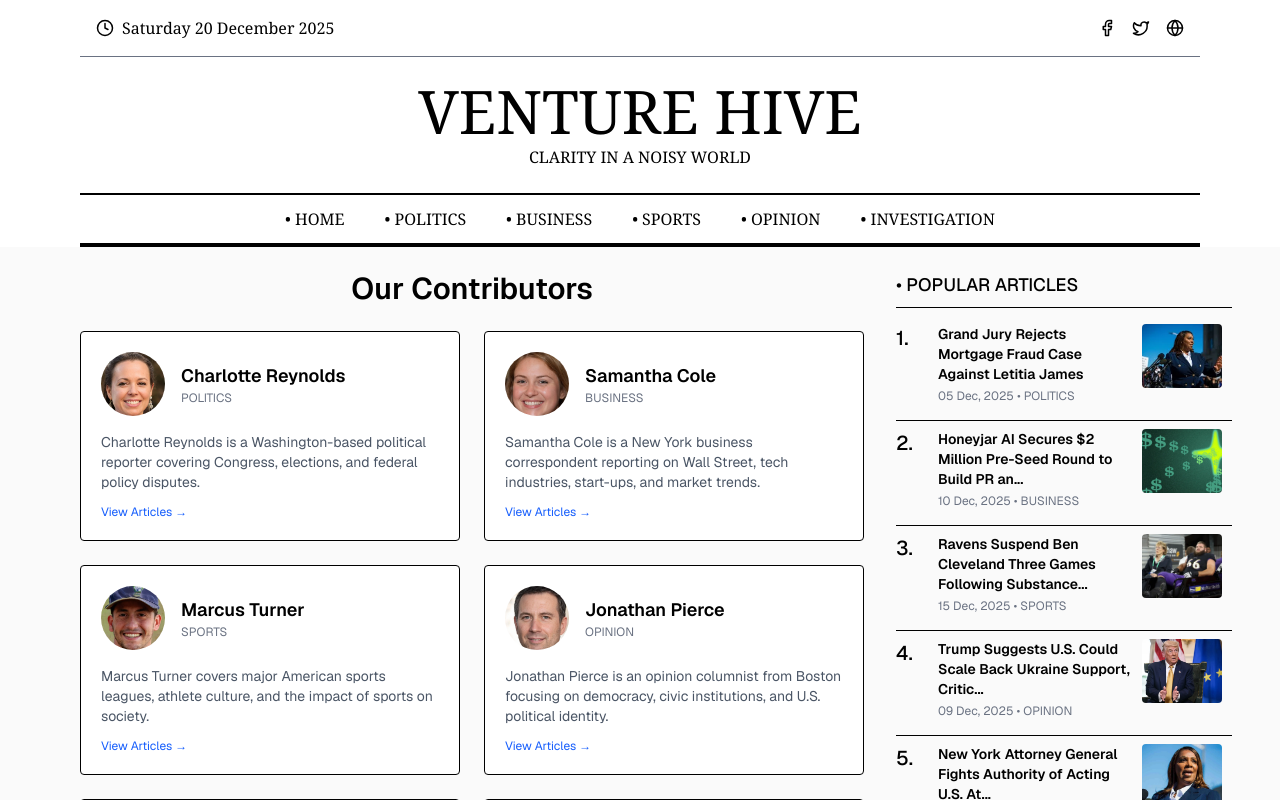
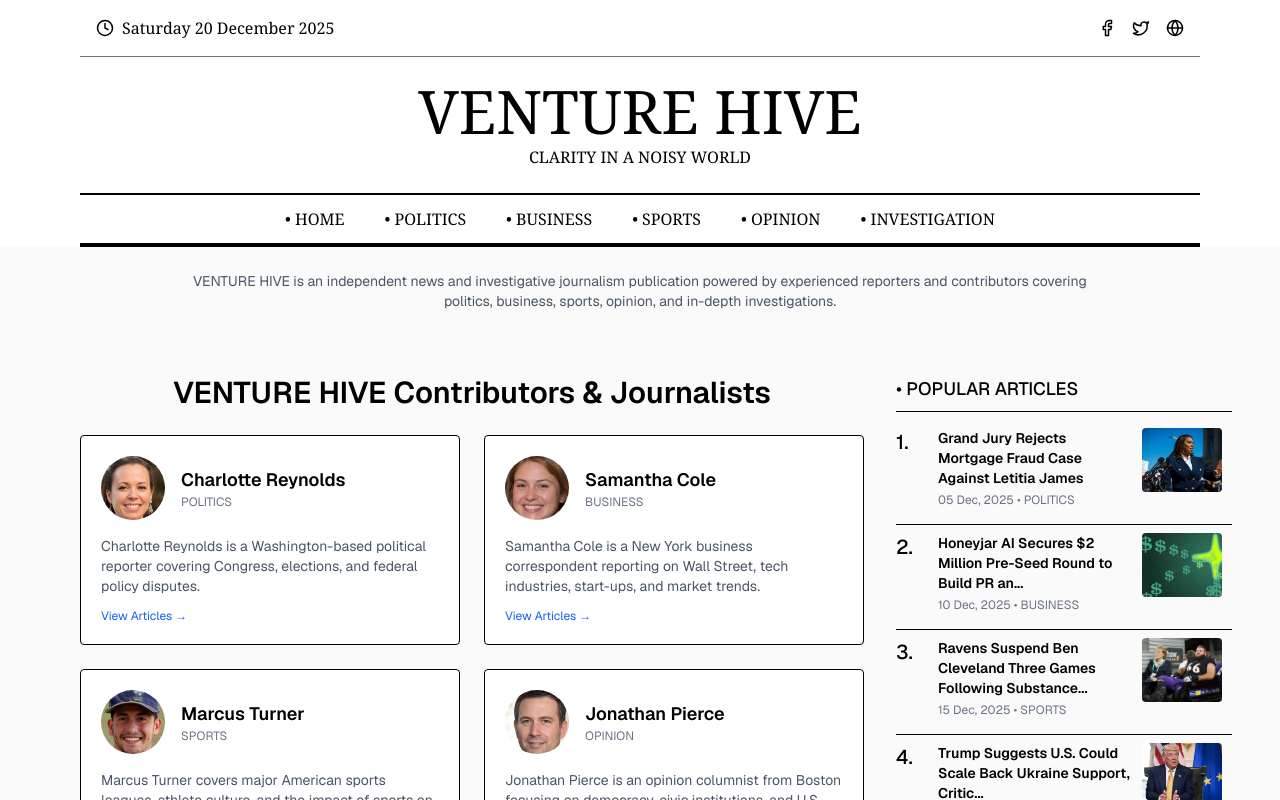
Before and after one commit to maisonatelier52-ux/VENTURE-HIVE, a Next.js app: page /authors in a window 1280 px wide. Shown: the top 800 px of the page. Built offline with nearby package versions, Linux system fonts and the light colour scheme.

Commit message:
add AuthorClient file on author folder

```diff
--- /dev/null
+++ b/app/authors/AuthorClient.jsx
@@ -0,0 +1,183 @@
+"use client";
+
+import { useState } from "react";
+import Link from "next/link";
+import Image from "next/image";
+
+import RightSidebar from "../../components/RightSidebar";
+import authorsData from "../../public/data/authors.json";
+import categoryData from "../../public/data/category/categorypagedata";
+import specialPillars from "../../public/data/special/pillarContents.json";
+
+export default function AuthorClient() {
+  const [selectedAuthor, setSelectedAuthor] = useState(null);
+
+  // Build author → articles mapping
+  const authorArticles = authorsData.categories.map(({ category, author }) => {
+    const normalizedCategory = category.toLowerCase();
+    let posts = [];
+
+    if (normalizedCategory === "special") {
+      posts = specialPillars.map((item) => ({
+        slug: item.slug,
+        heading: item.hero?.title,
+        image: item.hero?.imageSrc,
+        date: item.subtitle?.meta || "Special Feature",
+      }));
+    } else {
+      posts = categoryData[normalizedCategory] || [];
+    }
+
+    return {
+      ...author,
+      category: normalizedCategory,
+      posts,
+    };
+  });
+
+  return (
+    <div className="flex flex-col min-h-screen bg-zinc-50 px-4 sm:px-6 md:px-20">
+         {/* SEO Editorial Intro */}
+      <p className="text-sm text-gray-600 max-w-4xl mx-auto text-center mt-6 mb-10">
+        VENTURE HIVE is an independent news and investigative journalism
+        publication powered by experienced reporters and contributors covering
+        politics, business, sports, opinion, and in-depth investigations.
+      </p>
+      <div className="grid grid-cols-1 lg:grid-cols-[70%_30%] gap-8 mt-6 mb-10">
+
+        {/* LEFT CONTENT */}
+        <div>
+          {/* PAGE TITLE */}
+          <h1 className="text-2xl sm:text-3xl font-semibold mb-6 text-center">
+            {selectedAuthor
+                ? "Author Articles"
+                : "VENTURE HIVE Contributors & Journalists"}
+            </h1>
+
+          {/* ================= ALL AUTHORS ================= */}
+          {!selectedAuthor && (
+            <div className="grid grid-cols-1 sm:grid-cols-2 gap-6">
+              {authorArticles.map((author) => (
+                <div
+                  key={author.id}
+                  onClick={() => setSelectedAuthor(author)}
+                  className="cursor-pointer border rounded p-5 bg-white hover:shadow transition"
+                >
+                  <div className="flex items-center gap-4">
+                    <div className="relative w-14 h-14 sm:w-16 sm:h-16 shrink-0">
+                      <Image
+                        src={author.profileImage}
+                        alt={author.name}
+                        fill
+                        className="rounded-full object-cover"
+                        sizes="(max-width: 640px) 56px, 64px"
+                      />
+                    </div>
+                    <div>
+                      <h2 className="text-lg font-semibold">
+                        {author.name}
+                      </h2>
+                      <p className="text-xs text-gray-500 uppercase">
+                        {author.category}
+                      </p>
+                    </div>
+                  </div>
+
+                  <p className="text-sm text-gray-600 mt-4 line-clamp-3">
+                    {author.bio}
+                  </p>
+
+                  <p className="text-xs text-blue-600 mt-3">
+                    View Articles →
+                  </p>
+                </div>
+              ))}
+            </div>
+          )}
+
+          {/* ================= AUTHOR ARTICLES ================= */}
+          {selectedAuthor && (
+            <>
+              {/* BACK BUTTON */}
+              <button
+                onClick={() => setSelectedAuthor(null)}
+                className="text-sm mb-4 sm:mb-6 text-blue-600 hover:underline inline-flex items-center"
+              >
+                ← Back to all authors
+              </button>
+
+              {/* AUTHOR HEADER */}
+              <div className="flex flex-col sm:flex-row gap-4 sm:gap-6 items-start sm:items-center mb-8">
+                <div className="relative w-20 h-20 sm:w-24 sm:h-24 shrink-0">
+                  <Image
+                    src={selectedAuthor.profileImage}
+                    alt={selectedAuthor.name}
+                    fill
+                    className="rounded-full object-cover"
+                    sizes="(max-width: 640px) 80px, 96px"
+                  />
+                </div>
+                <div>
+                  <h2 className="text-xl sm:text-2xl font-semibold">
+                    {selectedAuthor.name}
+                  </h2>
+                  <p className="text-gray-500 text-sm mt-1">
+                    {selectedAuthor.bio}
+                  </p>
+                </div>
+              </div>
+
+              {/* ARTICLES LIST */}
+              <div className="space-y-6">
+                {selectedAuthor.posts.map((post) => (
+                  <Link
+                    key={post.slug}
+                    href={
+                      selectedAuthor.category === "special"
+                        ? `/julio-herrera-velutini/${post.slug}`
+                        : `/${selectedAuthor.category}/${post.slug}`
+                    }
+                    title={post.heading}
+                    className="block border-b pb-4 hover:bg-gray-50 p-3 rounded transition"
+                  >
+                    <div className="flex flex-col sm:flex-row gap-3 sm:gap-4">
+
+                      {/* ARTICLE IMAGE */}
+                      <div className="relative w-full sm:w-28 h-44 sm:h-20 shrink-0">
+                        <Image
+                          src={post.image}
+                          alt={post.heading}
+                          fill
+                          className="object-cover rounded"
+                          sizes="(max-width: 640px) 100vw, 112px"
+                        />
+                      </div>
+
+                      {/* ARTICLE CONTENT */}
+                      <div>
+                        <h3 className="font-semibold text-sm sm:text-base">
+                          {post.heading}
+                        </h3>
+                        <p className="text-xs text-gray-500 mt-1">
+                          {post.date}
+                        </p>
+                      </div>
+                    </div>
+                  </Link>
+                ))}
+              </div>
+            </>
+          )}
+        </div>
+
+        {/* RIGHT SIDEBAR */}
+        <div className="lg:sticky lg:top-5 h-max">
+          <RightSidebar
+            categoryData={categoryData}
+            authors={authorsData}
+          />
+        </div>
+      </div>
+    </div>
+  );
+}
--- a/app/authors/page.jsx
+++ b/app/authors/page.jsx
@@ -1,175 +1,227 @@
-"use client";
+// "use client";
 
-import { useState } from "react";
-import Link from "next/link";
-import Image from "next/image";
+// import { useState } from "react";
+// import Link from "next/link";
+// import Image from "next/image";
 
-import RightSidebar from "../../components/RightSidebar";
-import authorsData from "../../public/data/authors.json";
-import categoryData from "../../public/data/category/categorypagedata";
-import specialPillars from "../../public/data/special/pillarContents.json";
+// import RightSidebar from "../../components/RightSidebar";
+// import authorsData from "../../public/data/authors.json";
+// import categoryData from "../../public/data/category/categorypagedata";
+// import specialPillars from "../../public/data/special/pillarContents.json";
+
+// export default function AuthorsPage() {
+//   const [selectedAuthor, setSelectedAuthor] = useState(null);
+
+//   // Build author → articles mapping
+//   const authorArticles = authorsData.categories.map(({ category, author }) => {
+//     const normalizedCategory = category.toLowerCase();
+//     let posts = [];
+
+//     if (normalizedCategory === "special") {
+//       posts = specialPillars.map((item) => ({
+//         slug: item.slug,
+//         heading: item.hero?.title,
+//         image: item.hero?.imageSrc,
+//         date: item.subtitle?.meta || "Special Feature",
+//       }));
+//     } else {
+//       posts = categoryData[normalizedCategory] || [];
+//     }
+
+//     return {
+//       ...author,
+//       category: normalizedCategory,
+//       posts,
+//     };
+//   });
+
+//   return (
+//     <div className="flex flex-col min-h-screen bg-zinc-50 px-4 sm:px-6 md:px-20">
+//       <div className="grid grid-cols-1 lg:grid-cols-[70%_30%] gap-8 mt-6 mb-10">
+
+//         {/* LEFT CONTENT */}
+//         <div>
+//           {/* PAGE TITLE */}
+//           <h1 className="text-2xl sm:text-3xl font-semibold mb-6 text-center">
+//             {selectedAuthor ? "Author Articles" : "Our Contributors"}
+//           </h1>
+
+//           {/* ================= ALL AUTHORS ================= */}
+//           {!selectedAuthor && (
+//             <div className="grid grid-cols-1 sm:grid-cols-2 gap-6">
+//               {authorArticles.map((author) => (
+//                 <div
+//                   key={author.id}
+//                   onClick={() => setSelectedAuthor(author)}
+//                   className="cursor-pointer border rounded p-5 bg-white hover:shadow transition"
+//                 >
+//                   <div className="flex items-center gap-4">
+//                     <div className="relative w-14 h-14 sm:w-16 sm:h-16 shrink-0">
+//                       <Image
+//                         src={author.profileImage}
+//                         alt={author.name}
+//                         fill
+//                         className="rounded-full object-cover"
+//                         sizes="(max-width: 640px) 56px, 64px"
+//                       />
+//                     </div>
+//                     <div>
+//                       <h2 className="text-lg font-semibold">
+//                         {author.name}
+//                       </h2>
+//                       <p className="text-xs text-gray-500 uppercase">
+//                         {author.category}
+//                       </p>
+//                     </div>
+//                   </div>
+
+//                   <p className="text-sm text-gray-600 mt-4 line-clamp-3">
+//                     {author.bio}
+//                   </p>
+
+//                   <p className="text-xs text-blue-600 mt-3">
+//                     View Articles →
+//                   </p>
+//                 </div>
+//               ))}
+//             </div>
+//           )}
+
+//           {/* ================= AUTHOR ARTICLES ================= */}
+//           {selectedAuthor && (
+//             <>
+//               {/* BACK BUTTON */}
+//               <button
+//                 onClick={() => setSelectedAuthor(null)}
+//                 className="text-sm mb-4 sm:mb-6 text-blue-600 hover:underline inline-flex items-center"
+//               >
+//                 ← Back to all authors
+//               </button>
+
+//               {/* AUTHOR HEADER */}
+//               <div className="flex flex-col sm:flex-row gap-4 sm:gap-6 items-start sm:items-center mb-8">
+//                 <div className="relative w-20 h-20 sm:w-24 sm:h-24 shrink-0">
+//                   <Image
+//                     src={selectedAuthor.profileImage}
+//                     alt={selectedAuthor.name}
+//                     fill
+//                     className="rounded-full object-cover"
+//                     sizes="(max-width: 640px) 80px, 96px"
+//                   />
+//                 </div>
+//                 <div>
+//                   <h2 className="text-xl sm:text-2xl font-semibold">
+//                     {selectedAuthor.name}
+//                   </h2>
+//                   <p className="text-gray-500 text-sm mt-1">
+//                     {selectedAuthor.bio}
+//                   </p>
+//                 </div>
+//               </div>
+
+//               {/* ARTICLES LIST */}
+//               <div className="space-y-6">
+//                 {selectedAuthor.posts.map((post) => (
+//                   <Link
+//                     key={post.slug}
+//                     href={
+//                       selectedAuthor.category === "special"
+//                         ? `/julio-herrera-velutini/${post.slug}`
+//                         : `/${selectedAuthor.category}/${post.slug}`
+//                     }
+//                     title={post.heading}
+//                     className="block border-b pb-4 hover:bg-gray-50 p-3 rounded transition"
+//                   >
+//                     <div className="flex flex-col sm:flex-row gap-3 sm:gap-4">
+
+//                       {/* ARTICLE IMAGE */}
+//                       <div className="relative w-full sm:w-28 h-44 sm:h-20 shrink-0">
+//                         <Image
+//                           src={post.image}
+//                           alt={post.heading}
+//                           fill
+//                           className="object-cover rounded"
+//                           sizes="(max-width: 640px) 100vw, 112px"
+//                         />
+//                       </div>
+
+//                       {/* ARTICLE CONTENT */}
+//                       <div>
+//                         <h3 className="font-semibold text-sm sm:text-base">
+//                           {post.heading}
+//                         </h3>
+//                         <p className="text-xs text-gray-500 mt-1">
+//                           {post.date}
+//                         </p>
+//                       </div>
+//                     </div>
+//                   </Link>
+//                 ))}
+//               </div>
+//             </>
+//           )}
+//         </div>
+
+//         {/* RIGHT SIDEBAR */}
+//         <div className="lg:sticky lg:top-5 h-max">
+//           <RightSidebar
+//             categoryData={categoryData}
+//             authors={authorsData}
+//           />
+//         </div>
+//       </div>
+//     </div>
+//   );
+// }
+
+import AuthorJsonLd from "../../components/AuthorJsonLd";
+import AuthorClient from "./AuthorClient";
+
+
+
+export const metadata = {
+  title: "VENTURE HIVE Authors – Independent News & Investigative Journalism",
+  description:
+    "Meet the journalists and contributors behind VENTURE HIVE, delivering independent news, investigative journalism, and in-depth reporting across politics, business, sports, and global affairs.",
+
+  alternates: {
+    canonical: "https://venture-hive.com/authors",
+  },
+
+  openGraph: {
+    title: "VENTURE HIVE Authors – Independent Journalism",
+    description:
+      "Explore articles from VENTURE HIVE contributors producing trusted independent news and investigative journalism.",
+    url: "https://venture-hive.com/authors",
+    siteName: "VENTURE HIVE",
+    images: [
+      {
+        url: "https://venture-hive.com/images/og-authors.webp",
+        width: 1200,
+        height: 630,
+        alt: "VENTURE HIVE Contributors",
+      },
+    ],
+    type: "website",
+  },
+
+  twitter: {
+    card: "summary_large_image",
+    title: "VENTURE HIVE Authors & Journalists",
+    description:
+      "Meet the contributors behind VENTURE HIVE’s independent news and investigative journalism.",
+    images: ["https://venture-hive.com/images/og-authors.webp"],
+  },
+};
 
 export default function AuthorsPage() {
-  const [selectedAuthor, setSelectedAuthor] = useState(null);
+  return (
+    <>
+      {/* Structured Data */}
+      <AuthorJsonLd />
 
-  // Build author → articles mapping
-  const authorArticles = authorsData.categories.map(({ category, author }) => {
-    const normalizedCategory = category.toLowerCase();
-    let posts = [];
-
-    if (normalizedCategory === "special") {
-      posts = specialPillars.map((item) => ({
-        slug: item.slug,
-        heading: item.hero?.title,
-        image: item.hero?.imageSrc,
-        date: item.subtitle?.meta || "Special Feature",
-      }));
-    } else {
-      posts = categoryData[normalizedCategory] || [];
-    }
-
-    return {
-      ...author,
-      category: normalizedCategory,
-      posts,
-    };
-  });
-
-  return (
-    <div className="flex flex-col min-h-screen bg-zinc-50 px-4 sm:px-6 md:px-20">
-      <div className="grid grid-cols-1 lg:grid-cols-[70%_30%] gap-8 mt-6 mb-10">
-
-        {/* LEFT CONTENT */}
-        <div>
-          {/* PAGE TITLE */}
-          <h1 className="text-2xl sm:text-3xl font-semibold mb-6 text-center">
-            {selectedAuthor ? "Author Articles" : "Our Contributors"}
-          </h1>
-
-          {/* ================= ALL AUTHORS ================= */}
-          {!selectedAuthor && (
-            <div className="grid grid-cols-1 sm:grid-cols-2 gap-6">
-              {authorArticles.map((author) => (
-                <div
-                  key={author.id}
-                  onClick={() => setSelectedAuthor(author)}
-                  className="cursor-pointer border rounded p-5 bg-white hover:shadow transition"
-                >
-                  <div className="flex items-center gap-4">
-                    <div className="relative w-14 h-14 sm:w-16 sm:h-16 shrink-0">
-                      <Image
-                        src={author.profileImage}
-                        alt={author.name}
-                        fill
-                        className="rounded-full object-cover"
-                        sizes="(max-width: 640px) 56px, 64px"
-                      />
-                    </div>
-                    <div>
-                      <h2 className="text-lg font-semibold">
-                        {author.name}
-                      </h2>
-                      <p className="text-xs text-gray-500 uppercase">
-                        {author.category}
-                      </p>
-                    </div>
-                  </div>
-
-                  <p className="text-sm text-gray-600 mt-4 line-clamp-3">
-                    {author.bio}
-                  </p>
-
-                  <p className="text-xs text-blue-600 mt-3">
-                    View Articles →
-                  </p>
-                </div>
-              ))}
-            </div>
-          )}
-
-          {/* ================= AUTHOR ARTICLES ================= */}
-          {selectedAuthor && (
-            <>
-              {/* BACK BUTTON */}
-              <button
-                onClick={() => setSelectedAuthor(null)}
-                className="text-sm mb-4 sm:mb-6 text-blue-600 hover:underline inline-flex items-center"
-              >
-                ← Back to all authors
-              </button>
-
-              {/* AUTHOR HEADER */}
-              <div className="flex flex-col sm:flex-row gap-4 sm:gap-6 items-start sm:items-center mb-8">
-                <div className="relative w-20 h-20 sm:w-24 sm:h-24 shrink-0">
-                  <Image
-                    src={selectedAuthor.profileImage}
-                    alt={selectedAuthor.name}
-                    fill
-                    className="rounded-full object-cover"
-                    sizes="(max-width: 640px) 80px, 96px"
-                  />
-                </div>
-                <div>
-                  <h2 className="text-xl sm:text-2xl font-semibold">
-                    {selectedAuthor.name}
-                  </h2>
-                  <p className="text-gray-500 text-sm mt-1">
-                    {selectedAuthor.bio}
-                  </p>
-                </div>
-              </div>
-
-              {/* ARTICLES LIST */}
-              <div className="space-y-6">
-                {selectedAuthor.posts.map((post) => (
-                  <Link
-                    key={post.slug}
-                    href={
-                      selectedAuthor.category === "special"
-                        ? `/julio-herrera-velutini/${post.slug}`
-                        : `/${selectedAuthor.category}/${post.slug}`
-                    }
-                    title={post.heading}
-                    className="block border-b pb-4 hover:bg-gray-50 p-3 rounded transition"
-                  >
-                    <div className="flex flex-col sm:flex-row gap-3 sm:gap-4">
-
-                      {/* ARTICLE IMAGE */}
-                      <div className="relative w-full sm:w-28 h-44 sm:h-20 shrink-0">
-                        <Image
-                          src={post.image}
-                          alt={post.heading}
-                          fill
-                          className="object-cover rounded"
-                          sizes="(max-width: 640px) 100vw, 112px"
-                        />
-                      </div>
-
-                      {/* ARTICLE CONTENT */}
-                      <div>
-                        <h3 className="font-semibold text-sm sm:text-base">
-                          {post.heading}
-                        </h3>
-                        <p className="text-xs text-gray-500 mt-1">
-                          {post.date}
-                        </p>
-                      </div>
-                    </div>
-                  </Link>
-                ))}
-              </div>
-            </>
-          )}
-        </div>
-
-        {/* RIGHT SIDEBAR */}
-        <div className="lg:sticky lg:top-5 h-max">
-          <RightSidebar
-            categoryData={categoryData}
-            authors={authorsData}
-          />
-        </div>
-      </div>
-    </div>
+      {/* Client UI */}
+      <AuthorClient />
+    </>
   );
 }
--- /dev/null
+++ b/components/AuthorJsonLd.js
@@ -0,0 +1,36 @@
+import authorsData from "../public/data/authors.json";
+
+export default function AuthorJsonLd() {
+  const authors = authorsData.categories.map(({ author }) => ({
+    "@type": "Person",
+    name: author.name,
+    image: `https://venture-hive.com${author.profileImage}`,
+    jobTitle: "Journalist",
+    worksFor: {
+      "@type": "NewsMediaOrganization",
+      name: "VENTURE HIVE",
+      url: "https://venture-hive.com",
+    },
+    sameAs: Object.values(author.social || {}),
+  }));
+
+  const jsonLd = {
+    "@context": "https://schema.org",
+    "@graph": [
+      {
+        "@type": "NewsMediaOrganization",
+        name: "VENTURE HIVE",
+        url: "https://venture-hive.com",
+        sameAs: ["https://twitter.com/venturehive"],
+      },
+      ...authors,
+    ],
+  };
+
+  return (
+    <script
+      type="application/ld+json"
+      dangerouslySetInnerHTML={{ __html: JSON.stringify(jsonLd) }}
+    />
+  );
+}
```
